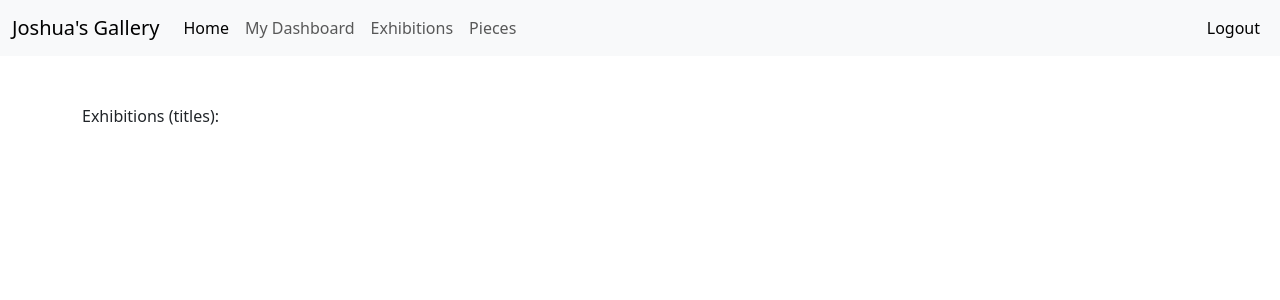
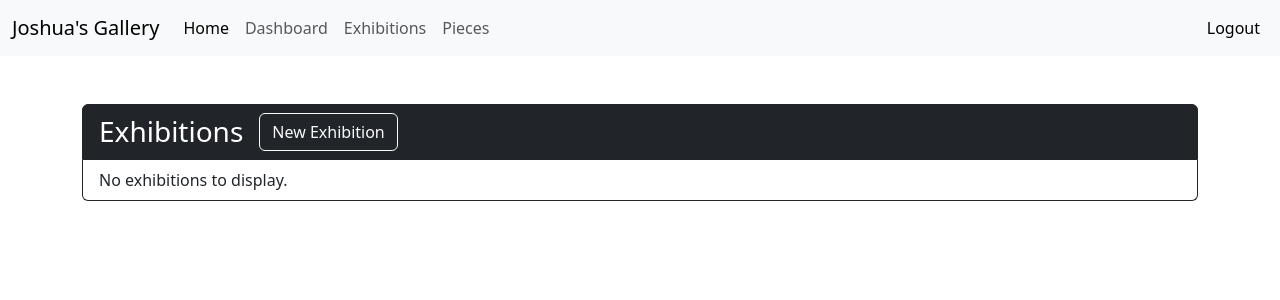
Before and after one commit to joshuaverne/joshuasgallery-server, a Django app: page /gallery/exhibitions/ in a window 1280 px wide. Shown: the top 300 px of the page. Run offline with Django 4.2, Linux system fonts and the light colour scheme; the visitor is signed in with stand-in values (Sample User, id 1); data that the repository does not hold is empty; parts of the project's set-up code (start-up, migrations or seed data) failed here and were passed over; some libraries are stand-ins or nearby versions.

Commit message:
exhibitions list styled like pieces list

```diff
--- a/mysite/templates/mysite/gallery_exhibitions_list.html
+++ b/mysite/templates/mysite/gallery_exhibitions_list.html
@@ -12,8 +12,32 @@
 {# Display django.contrib.messages as Bootstrap alerts #}
 {% bootstrap_messages %}
 
+<style>
+  .exhib-link-hover-effect:hover {
+    color: red;
+  }
+  .exhib-link {
+    color: black;
+  }
+</style>
+
 <div class="container py-5">
-  <p>Exhibitions (titles): {% for exhib in exhibs %} {{exhib.title}}, {% endfor %}</p>
+  <div class="list-group">
+    <li class="list-group-item d-flex flex-row border-dark bg-dark">
+      <div class="h3 my-auto text-white me-auto me-md-3">Exhibitions</div>
+      <a href="/gallery/exhibitions/new/" class="btn btn-outline-light">New Exhibition</a>
+    </li>
+    {% if exhibs %}
+    {% for exhib in exhibs %}
+    <li class="list-group-item d-flex justify-content-start bg-white border-dark">
+      <a href="/gallery/exhibitions/{{ exhib.id }}/"
+         class="my-auto fw-bold text-decoration-none exhib-link-hover-effect exhib-link me-auto me-md-2">{{ exhib.title }}</a>
+    </li>
+    {% endfor %}
+    {% else %}
+    <li class="list-group-item d-flex justify-content-start bg-white border-dark">No exhibitions to display.</li>
+    {% endif %}
+  </div>
 </div>
 
 {% endblock %}
--- a/mysite/templates/mysite/header/authenticated_nav_items.html
+++ b/mysite/templates/mysite/header/authenticated_nav_items.html
@@ -4,7 +4,7 @@
       <a class="nav-link active" aria-current="page" href="/">Home</a>
     </li>
     <li class="nav-item">
-      <a class="nav-link" href="/gallery/" id="nav_link_my_gallery">My Dashboard</a>
+      <a class="nav-link" href="/gallery/" id="nav_link_my_gallery">Dashboard</a>
     </li>
     <li class="nav-item">
       <a class="nav-link" href="/gallery/exhibitions" id="nav_link_exhibs_list">Exhibitions</a>
```
